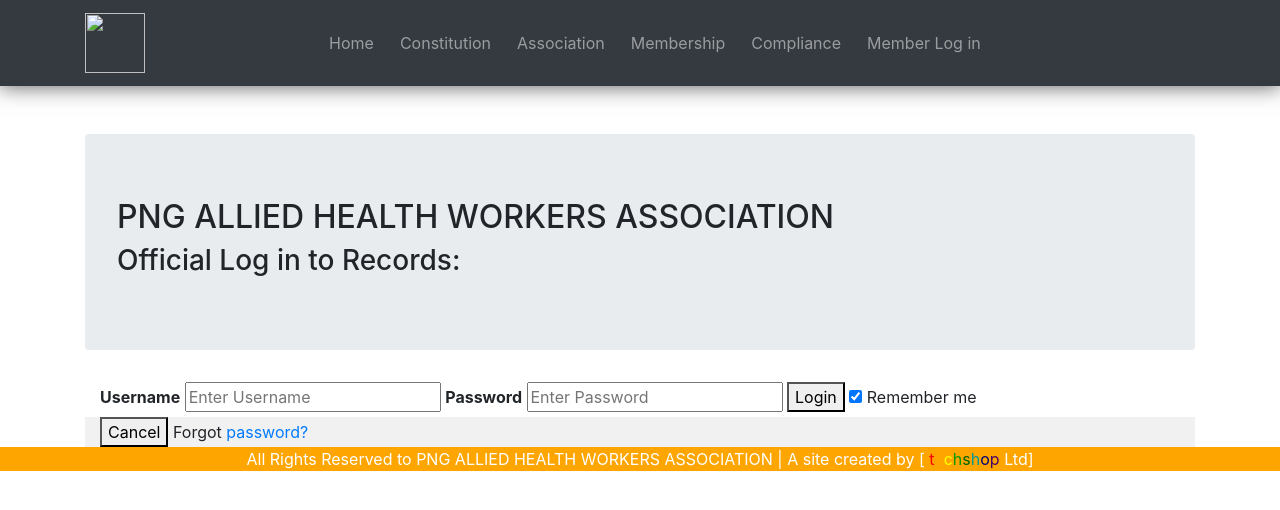
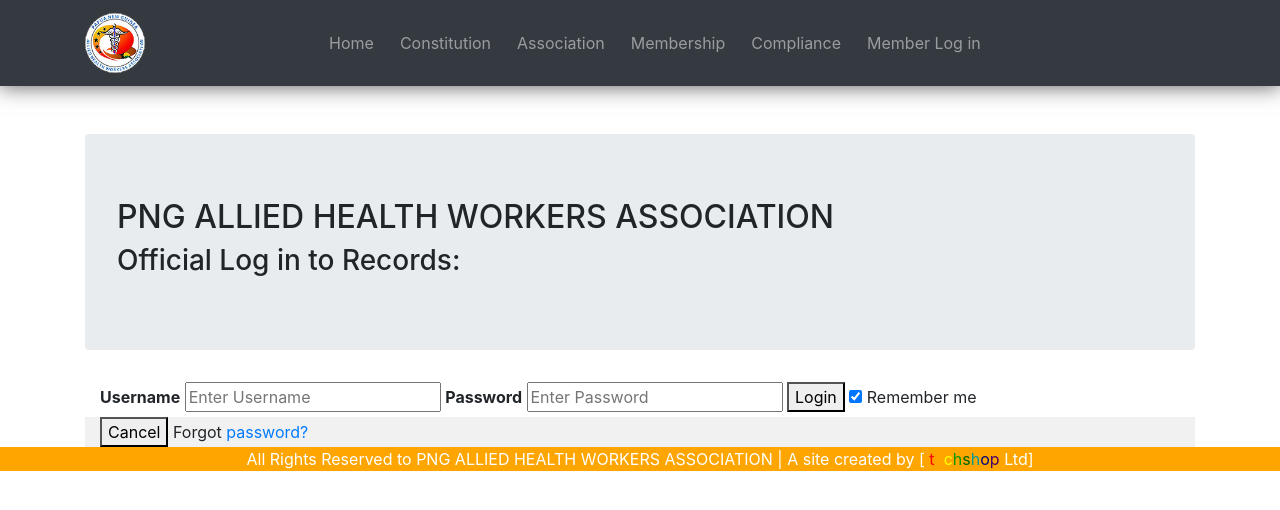
Before and after one commit to randallpaiva/pngahwa, a plain HTML site: page login.html in a window 1280 px wide. Drawn offline with Linux system fonts and the light colour scheme.

Commit message:
Update login.html

```diff
--- a/login.html
+++ b/login.html
@@ -14,7 +14,7 @@
 		<nav class="navbar sticky-top navbar-expand-md bg-dark navbar-dark">
 			<div class="container">
 				<!-- Brand -->
-					<a class="navbar-brand" href="index.html"><img class="logo" src="images/Logo2.png"></a>
+					<a class="navbar-brand" href="index.html"><img class="logo" src="Logo2.png"></a>
 
 				<!-- Toggler/collapsibe Button -->
 
```
